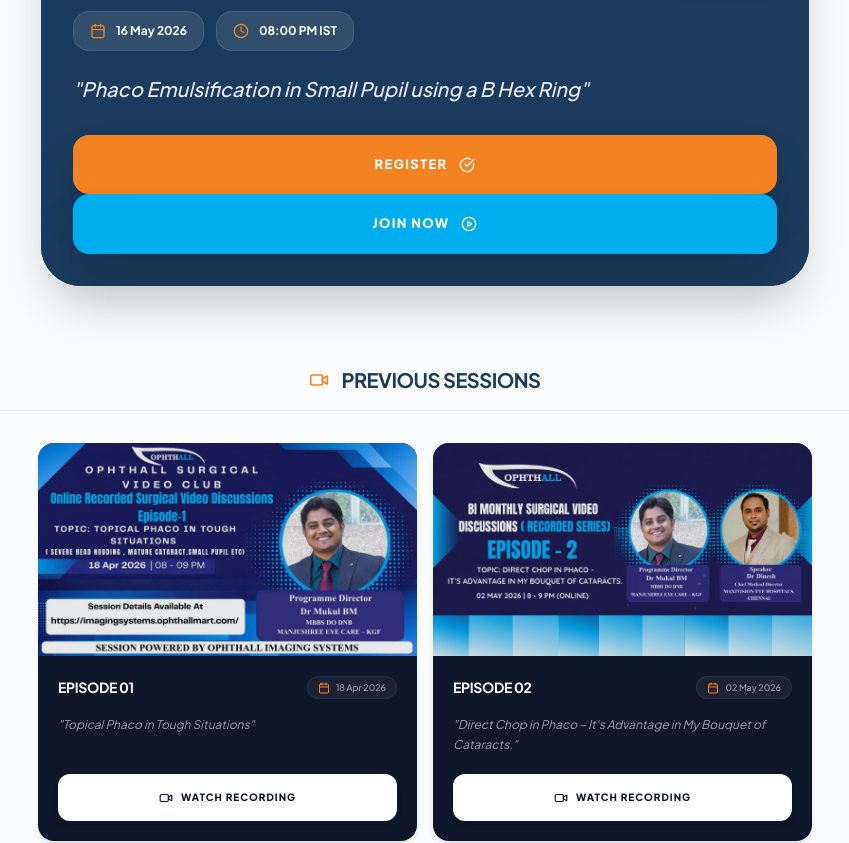
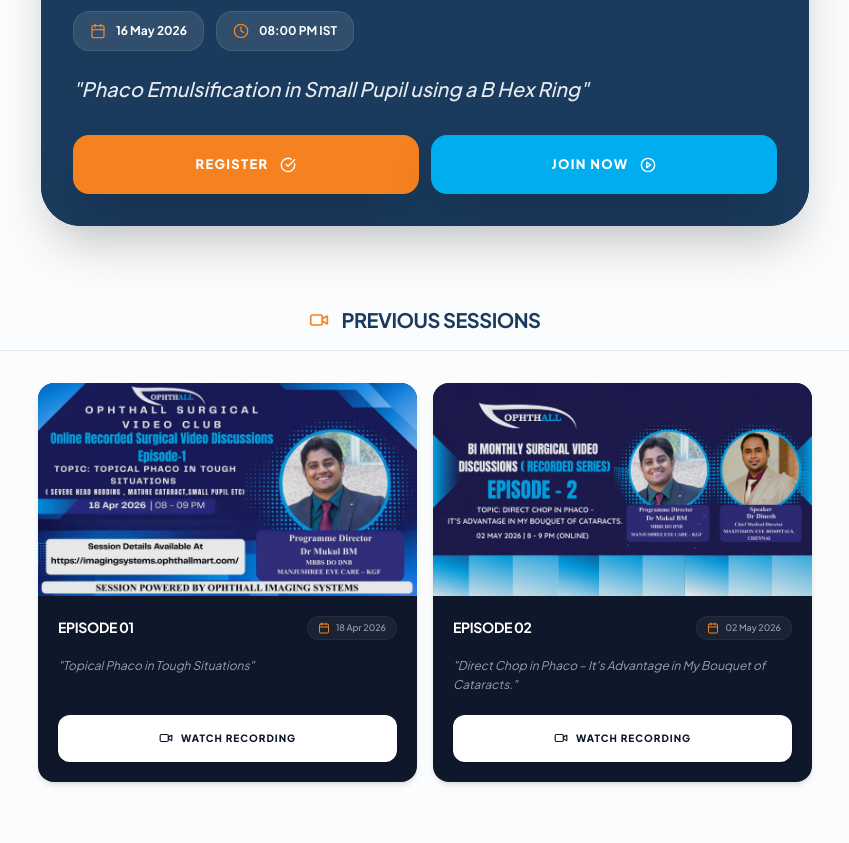
Before and after one commit to contact-igt/ophthallmart-imagingsystem-frontend, a Next.js app: page / in a window 1280 px wide. Shown: the part 10820-11663 px from the top of the page, without its empty margins (215-1064 px from the left). Built offline with nearby package versions, Linux system fonts and the light colour scheme; no server answers.

Commit message:
`Updated HeroInstagram and ProgrammeSection components with CSS class updates`

```diff
--- a/components/sections/Hero/HeroInstagram.tsx
+++ b/components/sections/Hero/HeroInstagram.tsx
@@ -133,7 +133,7 @@ const HeroInstagram: React.FC<Props> = ({
                                     {/* Play/Pause Overlay */}
                                     <div
                                         onClick={handleVideoClick}
-                                        className="absolute inset-0 bg-black/20 opacity-100 transition-opacity duration-300 flex items-center justify-center cursor-pointer"
+                                        className={`absolute inset-0 bg-black/20  transition-opacity duration-300 flex items-center justify-center cursor-pointer ${isPlaying  ? 'opacity-0' : 'opacity-100'} group-hover:opacity-100`}
                                     >
                                         <div className="bg-white/20 backdrop-blur-md rounded-full p-4 transform scale-90 group-hover:scale-100 transition-all duration-300 border border-white/30">
                                             {isPlaying ? (
--- a/components/sections/ProgrammeSection/ProgrammeSection.tsx
+++ b/components/sections/ProgrammeSection/ProgrammeSection.tsx
@@ -206,7 +206,7 @@ const ProgrammeSection: React.FC = () => {
                                         </p>
                                     </div>
 
-                                    <div className="flex-col md:flex-row items-center justify-center gap-3 mt-auto">
+                                    <div className="flex flex-col md:flex-row items-center justify-center gap-3 mt-auto">
                                         <button
                                             onClick={handleRegister}
                                             className="w-full inline-flex items-center justify-center gap-3 px-8 py-5 bg-ophthall-orange hover:bg-orange-600 text-white font-black uppercase tracking-widest rounded-2xl shadow-2xl transition-all duration-300 text-[13px] group/btn"
```
